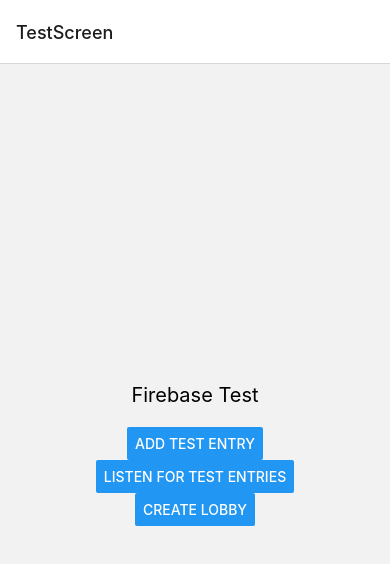
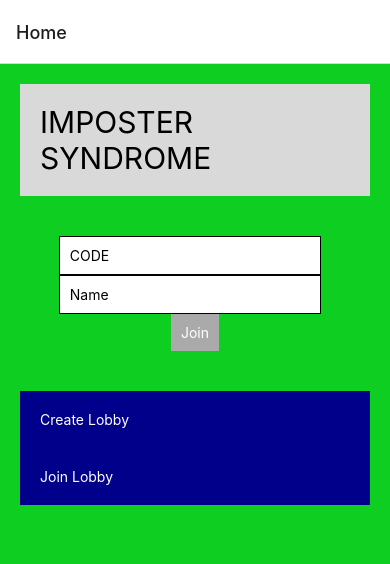
Before and after one commit to erik123567/imposter, a React Native app: screen / in a window 390 px wide. Shown: the top 564 px of the page. Built offline with nearby package versions, Linux system fonts and the light colour scheme.

Commit message:
players join & host auto joins

```diff
--- a/App.js
+++ b/App.js
@@ -4,6 +4,7 @@
 import PayWall from './assets/Paywall';
 import FirebaseTestScreen from './FirebaseTestScreen';
 import GameScreen from './assets/GameScreen';
+import LobbyJoinScreen from './LobbyJoinScreen';
 import { NavigationContainer } from '@react-navigation/native';
 import { createNativeStackNavigator } from '@react-navigation/native-stack';
 
@@ -14,12 +15,13 @@
 export default function App() {
   return (
     <NavigationContainer>
-      <Stack.Navigator initialRouteName="TestScreen">
+      <Stack.Navigator initialRouteName="Home">
         <Stack.Screen name="Home" component={HomeScreen} />
         <Stack.Screen name="Lobby" component={LobbyScreen} />
         <Stack.Screen name="PayWall" component={PayWall} />
         <Stack.Screen name="GameScreen" component={GameScreen} />
         <Stack.Screen name="TestScreen" component={FirebaseTestScreen} />
+        <Stack.Screen name="JoinLobby" component={LobbyJoinScreen} />
       </Stack.Navigator>
     </NavigationContainer>
   );
--- a/FirebaseTestScreen.js
+++ b/FirebaseTestScreen.js
@@ -1,8 +1,8 @@
-// FirebaseTestScreen.js
-import React from 'react';
-import { View, Button, Text, StyleSheet } from 'react-native';
+import React, { useState } from 'react';
+import { View, TextInput, Button, Text, StyleSheet } from 'react-native';
 import { initializeApp } from 'firebase/app';
-import { getDatabase, ref, set, onValue, get } from 'firebase/database'; // Ensure 'get' is imported
+import { getDatabase, ref, set, onValue, get } from 'firebase/database';
+import { useNavigation } from '@react-navigation/native'; // Import useNavigation
 
 
 const firebaseConfig = {
@@ -15,8 +15,11 @@
   appId: "1:438163133710:web:5355943ed5d1a9e337f35f",
   measurementId: "G-SV3XXY8SKT"
 };
+
+// Initialize Firebase and get a reference to the database
 const app = initializeApp(firebaseConfig);
 const database = getDatabase(app);
+
 // Function to generate a unique 5-digit code
 const generateLobbyCode = () => {
   let code = '';
@@ -26,32 +29,9 @@
   return code;
 };
 
+// Function to create a lobby with host details
 
-  const createLobby = async () => {
-    let isUnique = false;
-    let code;
-
-    while (!isUnique) {
-      code = generateLobbyCode();
-      const lobbyRef = ref(database, 'lobbies/' + code);
-
-      // Check if the code already exists
-      const snapshot = await get(lobbyRef);
-      if (!snapshot.exists()) {
-        isUnique = true;
-        // Code is unique, so create the lobby
-        set(lobbyRef, {
-          // Lobby details here, e.g., host information, players, etc.
-          createdAt: Date.now(),
-        }).then(() => console.log('Lobby created with code:', code))
-          .catch((error) => console.error('Failed to create lobby: ', error));
-      }
-    }
-  };
-
-// Initialize Firebase
-
-// Function to add a test entry
+// Function to add a test entry to the database
 const addTestEntry = () => {
   const now = Date.now();
   set(ref(database, 'test/' + now), {
@@ -61,7 +41,7 @@
     .catch((error) => console.error('Failed to write data: ', error));
 };
 
-// Function to listen for test entries
+// Function to listen for test entries in the database
 const listenForTestEntries = () => {
   const testRef = ref(database, 'test/');
   onValue(testRef, (snapshot) => {
@@ -71,18 +51,58 @@
       console.log('No data available');
     }
   }, {
-    onlyOnce: true // Remove this option if you want to keep listening for changes
+    onlyOnce: true
   });
 };
 
-// The React component
+// The React component for the Firebase Test Screen
 export default function FirebaseTestScreen() {
+  const [lobbyCode, setLobbyCode] = useState('');
+  const navigation = useNavigation(); // Use the useNavigation hook
+  const createLobby = async () => {
+    let isUnique = false;
+    let code;
+
+    while (!isUnique) {
+      code = generateLobbyCode();
+      const lobbyRef = ref(database, `lobbies/${code}`);
+
+      const snapshot = await get(lobbyRef);
+      if (!snapshot.exists()) {
+        isUnique = true;
+        const hostDetails = {
+          id: "host_" + Math.random().toString(36).substr(2, 9),
+          name: "Host Name",
+        };
+
+        await set(lobbyRef, {
+          host: hostDetails,
+          players: {
+            [hostDetails.id]: hostDetails,
+          },
+          createdAt: Date.now(),
+        });
+
+        console.log('Lobby created with code:', code);
+        navigation.navigate('Lobby', { lobbyCode: code, isHost: true }); // Navigate to the LobbyScreen as host
+        return; // Stop the function execution after successful navigation
+      }
+    }
+  };
+
+
   return (
     <View style={styles.container}>
       <Text style={styles.header}>Firebase Test</Text>
       <Button title="Add Test Entry" onPress={addTestEntry} />
       <Button title="Listen For Test Entries" onPress={listenForTestEntries} />
-      <Button title="Create lobby" onPress={createLobby} />
+      <TextInput
+        style={styles.input}
+        placeholder="Enter Lobby Code"
+        value={lobbyCode}
+        onChangeText={setLobbyCode}
+      />
+      <Button title="Create Lobby" onPress={createLobby} />
     </View>
   );
 }
@@ -99,4 +119,11 @@
     fontSize: 20,
     marginBottom: 20,
   },
+  input: {
+    height: 40,
+    margin: 12,
+    borderWidth: 1,
+    padding: 10,
+    width: '80%',
+  },
 });
--- /dev/null
+++ b/LobbyJoinScreen.js
@@ -0,0 +1,80 @@
+import React, { useState } from 'react';
+import { View, TextInput, Button, StyleSheet } from 'react-native';
+import { getDatabase, ref, set, get } from 'firebase/database'; // Import Firebase functions
+import { app } from './firebaseConfig'; // Import the initialized app
+import { useNavigation } from '@react-navigation/native'; // Import useNavigation
+
+
+// Initialize the database
+const database = getDatabase(app);
+
+const LobbyJoinScreen = () => {
+  const [code, setCode] = useState('');
+  const navigation = useNavigation(); // Hook for navigation
+
+
+  const playerDetails = {
+    id: 'player123' + Math.floor(Math.random() * 10000), // Ensure this is unique
+    name: 'Player Name' + Math.floor(Math.random() * 10000)
+  };
+
+  const handleJoinLobby = async () => {
+    // Assume joinLobby is an async operation
+    try {
+      await joinLobby(code, playerDetails); // Your existing join logic
+      // Navigate to LobbyScreen with lobbyCode
+      navigation.navigate('Lobby', { lobbyCode: code });
+    } catch (error) {
+      console.error('Error joining lobby:', error);
+    }
+  };
+
+  // Function to join a lobby with a given code
+  const joinLobby = async (code, playerDetails) => {
+    const lobbyRef = ref(database, `lobbies/${code}`);
+
+    try {
+      const snapshot = await get(lobbyRef);
+      if (snapshot.exists()) {
+        // Lobby exists, add or update the player in the lobby
+        const playersRef = ref(database, `lobbies/${code}/players/${playerDetails.id}`);
+
+        await set(playersRef, playerDetails); // Directly set the player's details
+        console.log(`Player ${playerDetails.id} joined lobby ${code}`);
+      } else {
+        console.log('Lobby does not exist.');
+      }
+    } catch (error) {
+      console.error('Failed to join lobby:', error);
+    }
+  };
+
+  return (
+    <View style={styles.container}>
+      <TextInput
+        style={styles.input}
+        placeholder="Enter Lobby Code"
+        value={code}
+        onChangeText={setCode}
+      />
+      <Button title="Join Lobby" onPress={handleJoinLobby} />
+    </View>
+  );
+};
+
+const styles = StyleSheet.create({
+  container: {
+    flex: 1,
+    justifyContent: 'center',
+    alignItems: 'center',
+  },
+  input: {
+    height: 40,
+    margin: 12,
+    borderWidth: 1,
+    padding: 10,
+    width: '80%',
+  },
+});
+
+export default LobbyJoinScreen;
--- a/assets/HomeScreen.js
+++ b/assets/HomeScreen.js
@@ -37,10 +37,16 @@
 </TouchableOpacity>
       </View>
       <TouchableOpacity style={styles.createButton}
-      onPress={() => {playedPaid ?  navigation.navigate('Lobby', {name,code}): navigation.navigate('Paywall')}}
+      onPress={() => {playedPaid ?  navigation.navigate('TestScreen', {name,code}): navigation.navigate('Paywall')}}
       >
 
         <Text style={styles.createButtonText}>Create Lobby</Text>
+      </TouchableOpacity>
+      <TouchableOpacity style={styles.createButton}
+      onPress={() => {navigation.navigate('JoinLobby')}}
+      >
+
+        <Text style={styles.createButtonText}>Join Lobby</Text>
       </TouchableOpacity>
     </View>
   );
--- a/assets/LobbyScreen.js
+++ b/assets/LobbyScreen.js
@@ -1,22 +1,43 @@
-import React from 'react';
-import { View, Text, ScrollView, StyleSheet } from 'react-native';
+import React, { useState, useEffect } from 'react';
+import { View, Text, FlatList, StyleSheet } from 'react-native';
+import { getDatabase, ref, onValue } from 'firebase/database';
 
-const LobbyScreen = ({route}) => {
-  // Placeholder for player slots, you can replace this with actual data.
-  const {name,code} = route.params;
-  const playerSlots = new Array(6).fill(null);
+const LobbyScreen = ({ route }) => {
+  const [lobbyData, setLobbyData] = useState({ name: '', players: [] });
+  const { lobbyCode } = route.params; // Assuming you pass the lobbyCode when navigating to this screen
+
+  useEffect(() => {
+    const database = getDatabase();
+    const lobbyRef = ref(database, `lobbies/${lobbyCode}`);
+
+    // Listen for updates to the lobby data
+    const unsubscribe = onValue(lobbyRef, (snapshot) => {
+      if (snapshot.exists()) {
+        const data = snapshot.val();
+        setLobbyData({
+          name: data.name, // Assuming your lobby has a 'name' field
+          players: data.players ? Object.values(data.players) : [] // Convert players object to array
+        });
+      } else {
+        console.log("Lobby doesn't exist");
+        // Handle lobby not existing, e.g., navigate back
+      }
+    });
+
+    // Clean up listener
+    return () => unsubscribe();
+  }, [lobbyCode]);
 
   return (
     <View style={styles.container}>
-      <View style={styles.header}>
-        <Text style={styles.headerText}>Lobby {code}</Text>
-      </View>
-      <ScrollView style={styles.playerList} contentContainerStyle={styles.playerListContent}>
-        {playerSlots.map((_, index) => (
-          <View key={index} style={styles.playerSlot} />
-        ))}
-      </ScrollView>
-      <Text style={styles.waitingText}>waiting for players..</Text>
+      <Text style={styles.lobbyName}>Lobby: {lobbyData.name}</Text>
+      <FlatList
+        data={lobbyData.players}
+        keyExtractor={(item, index) => index.toString()}
+        renderItem={({ item }) => (
+          <Text style={styles.player}>{item.name}</Text> // Adjust based on how you store player data
+        )}
+      />
     </View>
   );
 };
@@ -24,40 +45,18 @@
 const styles = StyleSheet.create({
   container: {
     flex: 1,
-    backgroundColor: '#0ECF21',
     alignItems: 'center',
-    paddingTop: 50,
-    paddingHorizontal: 20,
+    justifyContent: 'center',
+    padding: 20,
   },
-  header: {
+  lobbyName: {
+    fontSize: 24,
+    fontWeight: 'bold',
     marginBottom: 20,
   },
-  headerText: {
-    fontSize: 24,
-    fontWeight: 'bold',
-    color: '#000',
-  },
-  playerList: {
-    width: '100%',
-    flex: 1,
-  },
-  playerListContent: {
-    alignItems: 'center',
-  },
-  playerSlot: {
-    backgroundColor: '#FFC0CB',
-    width: '100%',
-    height: 60,
-    borderRadius: 10,
-    marginBottom: 10,
-    justifyContent: 'center',
-    paddingHorizontal: 15,
-    // Add additional styling to make it look like your design.
-  },
-  waitingText: {
+  player: {
     fontSize: 18,
-    color: '#000',
-    marginBottom: 20,
+    marginVertical: 4,
   },
 });
 
```
Lines whose indentation alone changed are shown as unchanged.
